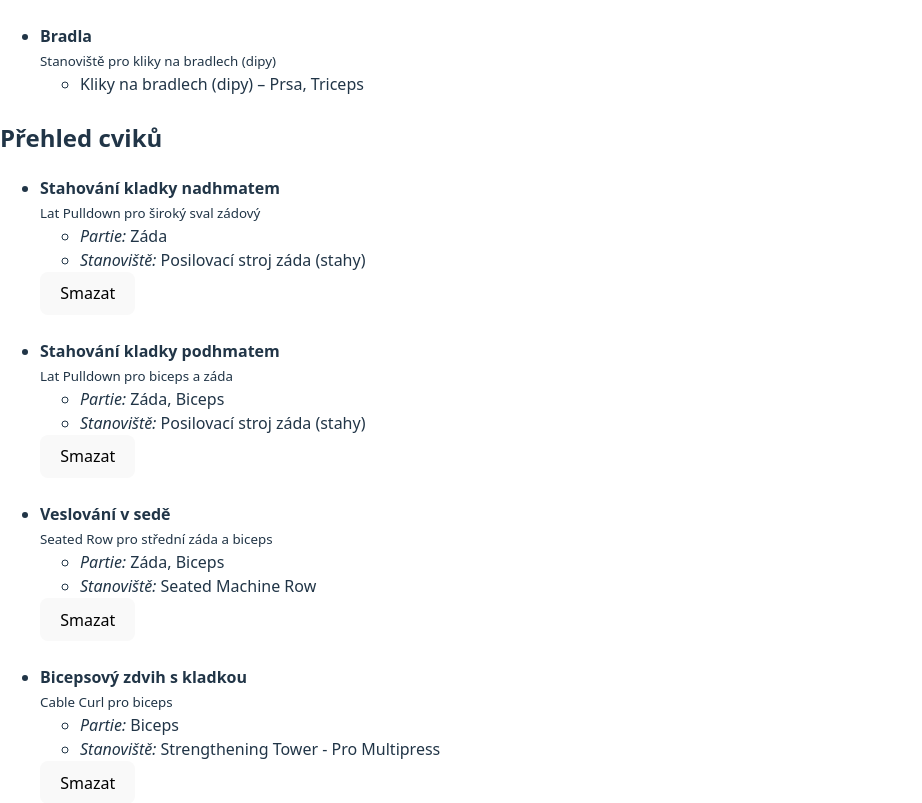
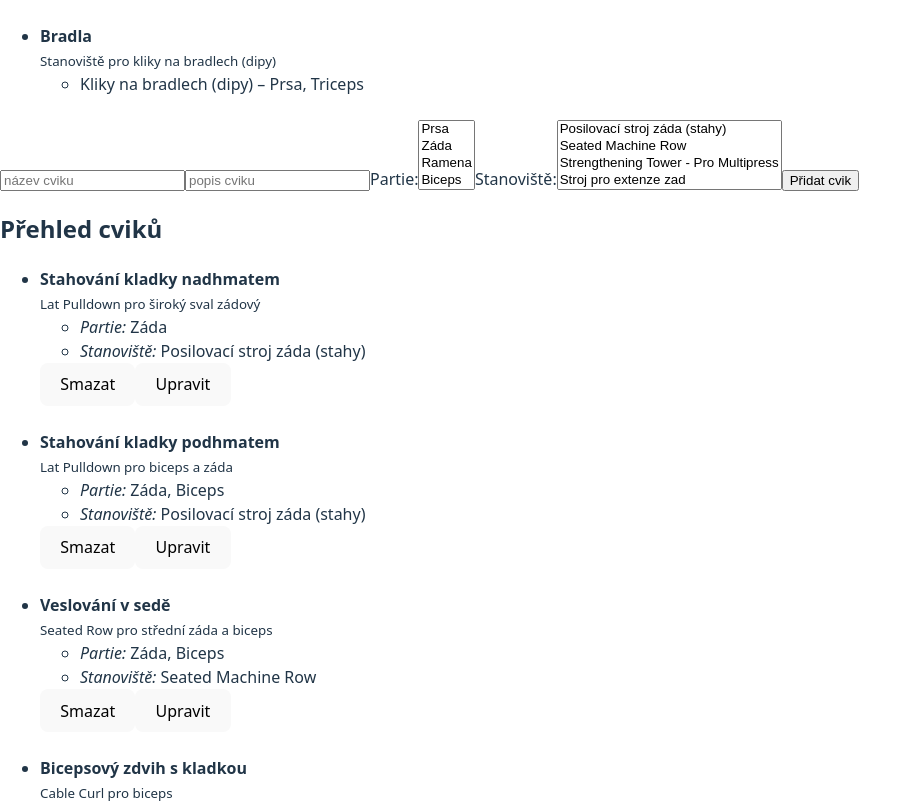
Before and after one commit to pettik/React--gym-planner, a React (Vite) app: page / in a window 1280 px wide. Shown: the part 1089-1892 px from the top of the page, without its empty margins (0-922 px from the left). Built offline with nearby package versions, Linux system fonts and the light colour scheme.

Commit message:
editing exercises

```diff
--- a/src/App.jsx
+++ b/src/App.jsx
@@ -1,17 +1,21 @@
-import React from "react";
+import {useState} from "react";
 import StationsList from "./StationsList";
 import StationForm from "./components/StationForm";
 import ExercisesList from "./components/ExercisesList";
+import ExerciseForm from "./components/ExerciseForm";
 
 function App() {
+  const [editExercise, setEditExercise] = useState(null);
   return (
     <div className="App">
       <h1>React GYM AI Planner</h1>
       <StationForm />
       <StationsList />
-      <ExercisesList />
+      <ExerciseForm editExercise={editExercise} clearEdit={() => setEditExercise(null)} />
+      <ExercisesList onEdit={setEditExercise} />
     </div>
   );
 }
 
+
 export default App;
--- a/src/components/ExerciseForm.jsx
+++ b/src/components/ExerciseForm.jsx
@@ -1,4 +1,4 @@
-import { useState } from "react";
+import { useState, useEffect } from "react";
 import useExercises from "../hooks/useExercises";
 import { v4 as uuidv4 } from 'uuid';
 import { bodyParts } from "./../seedData";
@@ -6,17 +6,35 @@ import useStations from "../hooks/useStations";
 
 
 
-const ExerciseForm = () => {
-    const [name, setName] = useState('');
+const ExerciseForm = ({ editExercise, clearEdit }) => {
+  const [name, setName] = useState('');
     const [description, setDescription] = useState('');
     const [bodyPartIds, setBodyPartIds] = useState([]);
     const [stationIds, setStationIds] = useState([]);
-    const {addExercise} = useExercises();
+    const {addExercise, updateExercise } = useExercises();
     const { stations } = useStations();
+
+    useEffect(() => {
+      if (editExercise) {
+        setName(editExercise.name);
+        setDescription(editExercise.description);
+        setBodyPartIds(editExercise.bodyPartIds || []);
+        setStationIds(editExercise.stationIds || []);
+      }
+    }, [editExercise]);
+
+
 return(
 <form onSubmit={(e) => {
   e.preventDefault();
-  addExercise({ id: uuidv4(), name, description, bodyPartIds, stationIds });
+
+  if (editExercise) {
+    updateExercise(editExercise.id, { name, description, bodyPartIds, stationIds });
+    clearEdit();
+  } else {
+    addExercise({ id: uuidv4(), name, description, bodyPartIds, stationIds });
+  }
+
   setName("");
   setDescription("");
   setBodyPartIds([]);
@@ -47,7 +65,7 @@ return(
     ))}
   </select>
 </label>
-    <input type="submit" />
+<input type="submit" value={editExercise ? "Uložit změny" : "Přidat cvik"} />
 </form>)
 }
 
--- a/src/components/ExercisesList.jsx
+++ b/src/components/ExercisesList.jsx
@@ -7,8 +7,8 @@ import { bodyParts } from "./../seedData";
 const getBodyPart = (id) => bodyParts.find(bp => bp.id === id);
 const getStation = (id, stations) => stations.find(st => st.id === id);
 
-export default function ExercisesList() {
-  const { exercises, deleteExercise  } = useExercises();
+export default function ExercisesList({ onEdit }) {
+    const { exercises, deleteExercise  } = useExercises();
   const { stations } = useStations();
 
 
@@ -25,6 +25,7 @@ export default function ExercisesList() {
             <li><em>Stanoviště:</em> {ex.stationIds.map(id => getStation(id, stations)?.name).join(", ")}</li>
           </ul>
           <button onClick={() => deleteExercise(ex.id)}>Smazat</button>
+          <button onClick={() => onEdit(ex)}>Upravit</button>
         </li>
         ))}
       </ul>
```
